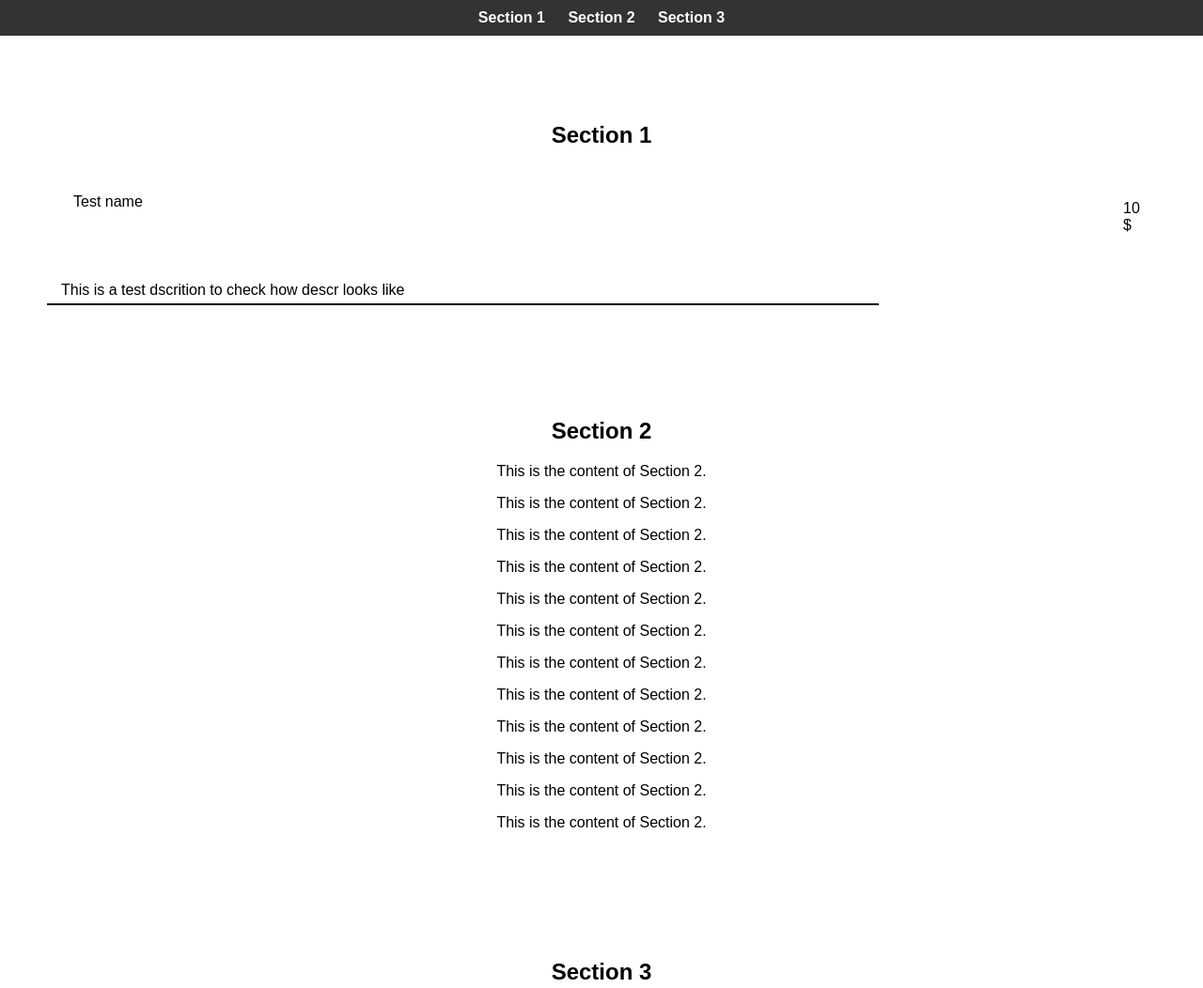
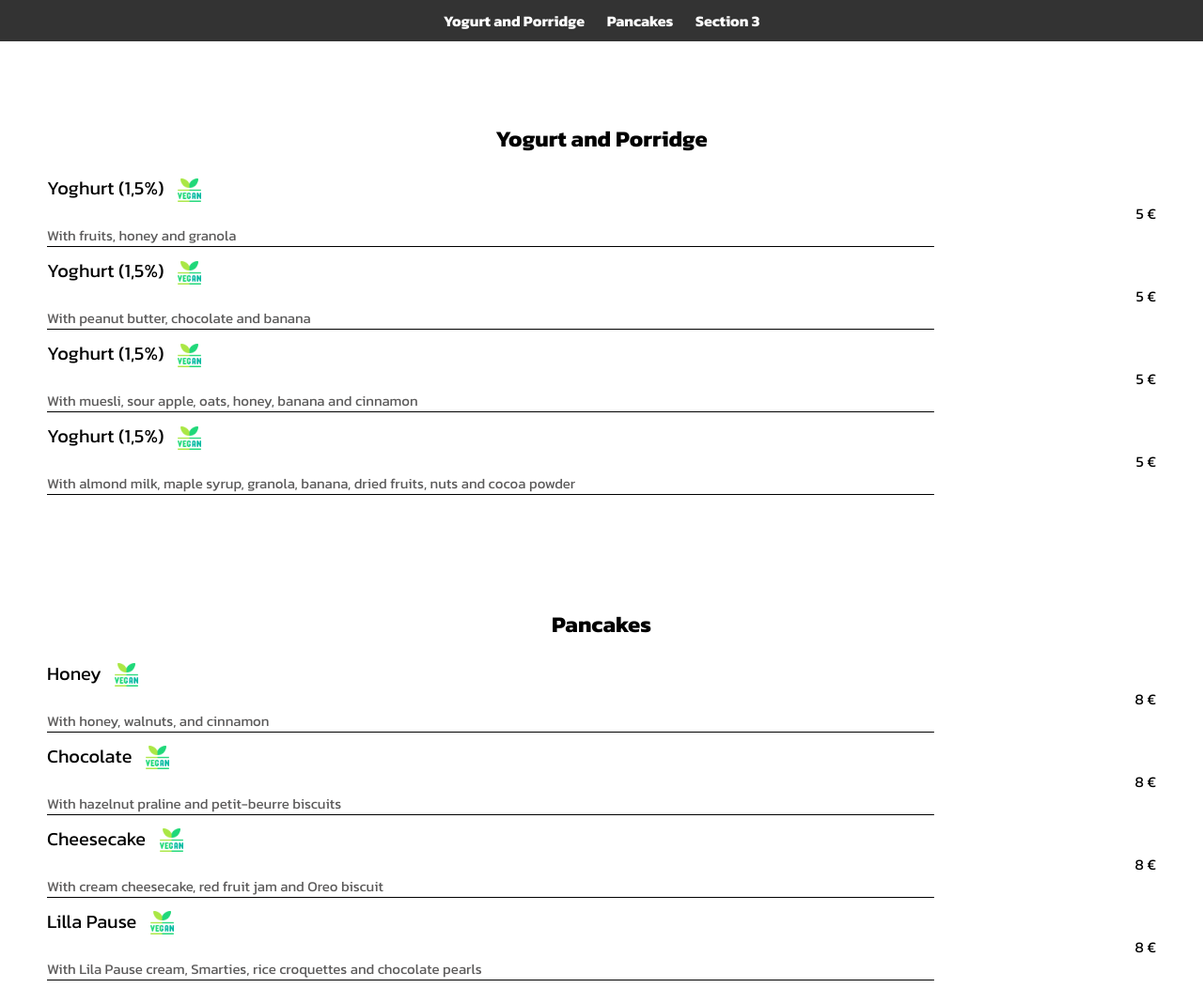
Before and after one commit to Ioannis-Triantafyllakis/Navbar_Example, a plain HTML site: page index.html in a window 1280 px wide. Shown: the top 1052 px of the page at 94% size. Drawn offline with Linux system fonts and the light colour scheme; a script that the page names is missing.

Commit message:
Add items

```diff
--- a/index.html
+++ b/index.html
@@ -11,8 +11,8 @@
   <header>
     <nav id="navbar">
       <ul>
-        <li><a href="#section1">Section 1</a></li>
-        <li><a href="#section2">Section 2</a></li>
+        <li><a href="#section1">Yogurt and Porridge</a></li>
+        <li><a href="#section2">Pancakes</a></li>
         <li><a href="#section3">Section 3</a></li>
       </ul>
     </nav>
@@ -20,35 +20,84 @@
 
   <main>
     <section id="section1">
-      <h2>Section 1</h2>
+      <h2>Yogurt and Porridge</h2>
 
-      <div class="menu-item">
-        <div class="item-name-price">
-          <div class="item-name">
-            Test name
-          </div>
-          <div class="price">10 $</div>
-        </div>
-        <div class="item-descr">
-          This is a test dscrition to check how descr looks like
-        </div>
+      <div class="item-name">
+        Yoghurt (1,5%)
+        <img src="media/vegan.png" alt="Vegan" width="25" style="vertical-align: middle; margin-left: 10px;">
       </div>
+      <div class="price">5 €</div>
+      <div class="item-descr">
+        With fruits, honey and granola
+      </div>
+
+      <div class="item-name">
+        Yoghurt (1,5%)
+        <img src="media/vegan.png" alt="Vegan" width="25" style="vertical-align: middle; margin-left: 10px;">
+      </div>
+      <div class="price">5 €</div>
+      <div class="item-descr">
+        With peanut butter, chocolate and banana
+      </div>
+
+      <div class="item-name">
+        Yoghurt (1,5%)
+        <img src="media/vegan.png" alt="Vegan" width="25" style="vertical-align: middle; margin-left: 10px;">
+      </div>
+      <div class="price">5 €</div>
+      <div class="item-descr">
+        With muesli, sour apple, oats, honey, banana and cinnamon
+      </div>
+
+      <div class="item-name">
+        Yoghurt (1,5%)
+        <img src="media/vegan.png" alt="Vegan" width="25" style="vertical-align: middle; margin-left: 10px;">
+      </div>
+      <div class="price">5 €</div>
+      <div class="item-descr">
+        With almond milk, maple syrup, granola, banana, dried fruits, nuts and cocoa powder
+      </div>
+
     </section>
 
     <section id="section2">
-      <h2>Section 2</h2>
-      <p>This is the content of Section 2.</p>
-      <p>This is the content of Section 2.</p>
-      <p>This is the content of Section 2.</p>
-      <p>This is the content of Section 2.</p>
-      <p>This is the content of Section 2.</p>
-      <p>This is the content of Section 2.</p>
-      <p>This is the content of Section 2.</p>
-      <p>This is the content of Section 2.</p>
-      <p>This is the content of Section 2.</p>
-      <p>This is the content of Section 2.</p>
-      <p>This is the content of Section 2.</p>
-      <p>This is the content of Section 2.</p>
+      <h2>Pancakes</h2>
+
+      <div class="item-name">
+        Honey
+        <img src="media/vegan.png" alt="Vegan" width="25" style="vertical-align: middle; margin-left: 10px;">
+      </div>
+      <div class="price">8 €</div>
+      <div class="item-descr">
+        With honey, walnuts, and cinnamon
+      </div>
+
+      <div class="item-name">
+        Chocolate
+        <img src="media/vegan.png" alt="Vegan" width="25" style="vertical-align: middle; margin-left: 10px;">
+      </div>
+      <div class="price">8 €</div>
+      <div class="item-descr">
+        With hazelnut praline and petit-beurre biscuits
+      </div>
+
+      <div class="item-name">
+        Cheesecake
+        <img src="media/vegan.png" alt="Vegan" width="25" style="vertical-align: middle; margin-left: 10px;">
+      </div>
+      <div class="price">8 €</div>
+      <div class="item-descr">
+        With cream cheesecake, red fruit jam and Oreo biscuit
+      </div>
+
+      <div class="item-name">
+        Lilla Pause
+        <img src="media/vegan.png" alt="Vegan" width="25" style="vertical-align: middle; margin-left: 10px;">
+      </div>
+      <div class="price">8 €</div>
+      <div class="item-descr">
+        With Lila Pause cream, Smarties, rice croquettes and chocolate pearls
+      </div>
     </section>
 
     <section id="section3">
--- a/styles.css
+++ b/styles.css
@@ -1,7 +1,10 @@
+@import url('https://fonts.googleapis.com/css2?family=Kanit:wght@400;700&display=swap');
+
 body {
   font-family: Arial, sans-serif;
   margin: 0;
   padding: 0;
+  font-family: 'Kanit', sans-serif;
 }
 
 header {
@@ -55,36 +58,21 @@ nav a.active {
   color: #ffd700; /* Change to your preferred active color */
 }
 
-.menu-item {
-  width: auto;
-}
-
-.item-name-price{
-  display: flex;
-  justify-content: space-between;
-  padding: 20px;
-}
-
 .item-name {
-  width: 75%;
-  padding: 8px;
-  box-sizing: border-box;
   text-align: left;
+  width: 80%;
+  margin-top: 10px;
+  font-size: 20px;
 }
 
 .price {
-  width: 20px;
-  padding: 15px;
-  box-sizing: border-box;
   text-align: right;
 }
 
 .item-descr {
-  width: 75%;
-  padding: 15px;
-  box-sizing: border-box;
-  margin-top: 1px;
   text-align: left;
-  border-bottom: 2px solid #000; /* Set the color and thickness of the underline */
-  padding-bottom: 5px; /
+  width: 80%;
+  border-bottom: solid 1px black;
+  font-size: 15px;
+  color: #5b5a5a;
 }
```
